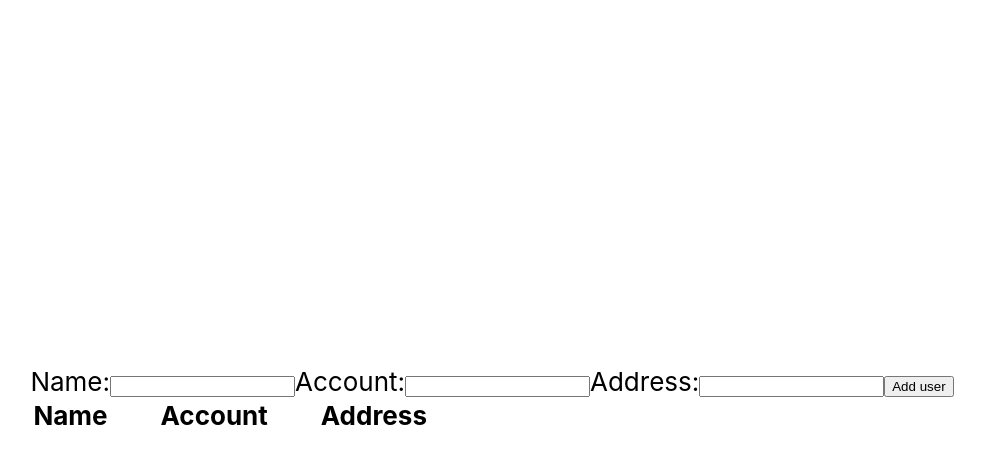
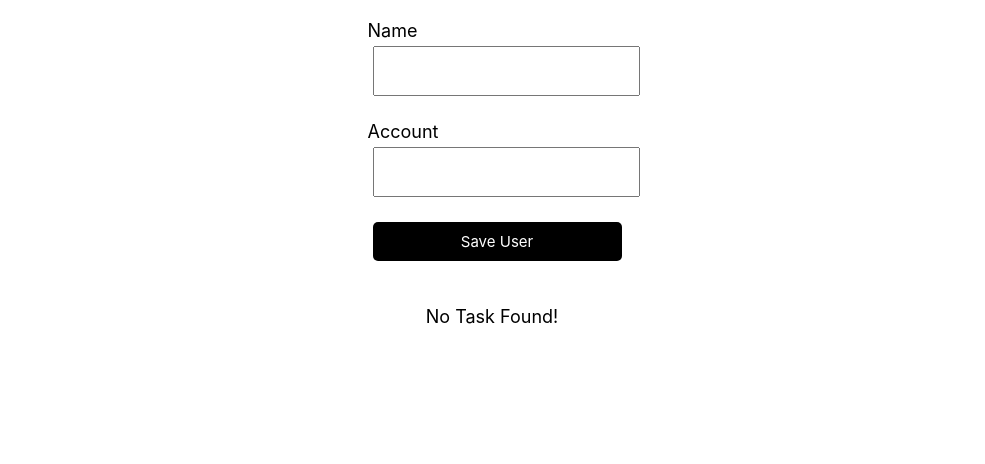
Before and after one commit to minhvu1602/udemy-reactjs, a React (Create React App) app: page / in a window 1280 px wide. Shown: the top 464 px of the page, without its empty margins (148-1133 px from the left). Built offline with nearby package versions, Linux system fonts and the light colour scheme.

Commit message:
crud mock project

```diff
--- a/src/App.css
+++ b/src/App.css
@@ -14,13 +14,11 @@
 }
 
 .App-header {
-  /* background-color: #282c34; */
-  min-height: 100vh;
   display: flex;
   flex-direction: column;
   align-items: center;
   justify-content: center;
-  font-size: calc(10px + 2vmin);
+  font-size: calc(10px + 1vmin);
 }
 
 .App-link {
--- a/src/App.js
+++ b/src/App.js
@@ -1,12 +1,58 @@
 import "./App.css";
-import Form from "../src/components/FormView/Form";
+import List from "../src/components/ListView/List";
+import React, { useState, useEffect } from "react";
+import AddUser from "./components/AddUser";
 
 function App() {
+  const [users, setUsers] = useState([]);
+  const getUsers = JSON.parse(localStorage.getItem("userAdded"));
+  useEffect(() => {
+    if (getUsers == null) {
+      setUsers([]);
+    } else {
+      setUsers(getUsers);
+    }
+  }, []);
+
+  const addUser = (user) => {
+    const id = Math.random().toString();
+    const newUser = { id, ...user };
+    setUsers([...users, newUser]);
+    localStorage.setItem("userAdded", JSON.stringify([...users, newUser]));
+  };
+
+  const deleteUser = (id) => {
+    const deleteUser = users.filter((user) => user.id !== id);
+    setUsers(deleteUser);
+    localStorage.setItem("userAdded", JSON.stringify(deleteUser));
+  };
+
+  const editUser = (id) => {
+    const name = prompt("Name");
+    const account = prompt("Account");
+    let data = JSON.parse(localStorage.getItem("userAdded"));
+    const myData = data.map((x) => {
+      if (x.id === id && name && account) {
+        return {
+          ...x,
+          name: name,
+          account: account,
+        };
+      }
+      return x;
+    });
+    localStorage.setItem("userAdded", JSON.stringify(myData));
+    window.location.reload();
+  };
+
   return (
-    <div className="App">
-      <header className="App-header">
-        <Form />
-      </header>
+    <div className="App-header">
+      <AddUser onSave={addUser} />
+      {users.length > 0 ? (
+        <List users={users} onDelete={deleteUser} onEdit={editUser} />
+      ) : (
+        "No Task Found!"
+      )}
     </div>
   );
 }
--- /dev/null
+++ b/src/components/AddUser/_AddUser.scss
@@ -0,0 +1,40 @@
+.add-form {
+  margin-bottom: 40px;
+}
+.form-control {
+  margin: 20px 0;
+}
+.form-control label {
+  display: block;
+}
+.form-control input {
+  width: 100%;
+  height: 40px;
+  margin: 5px;
+  padding: 3px 7px;
+  font-size: 17px;
+}
+.form-control input:focus {
+  outline: 0;
+}
+.btn {
+  display: inline-block;
+  background: #000;
+  color: #fff;
+  border: none;
+  padding: 10px 20px;
+  margin: 5px;
+  border-radius: 5px;
+  cursor: pointer;
+  text-decoration: none;
+  font-size: 15px;
+  font-family: inherit;
+}
+.btn:focus {
+  outline: none;
+  color: white;
+}
+.btn-block {
+  display: block;
+  width: 100%;
+}
--- /dev/null
+++ b/src/components/AddUser/index.js
@@ -0,0 +1,39 @@
+import { useState } from "react";
+import "./_AddUser.scss";
+
+const AddUser = ({ onSave }) => {
+  const [name, setName] = useState("");
+  const [account, setAccount] = useState("");
+  const onSubmit = (e) => {
+    e.preventDefault();
+    if (name === "" || account === "") {
+      alert("This field is require");
+      return;
+    }
+    onSave({ name, account });
+    setName("");
+    setAccount("");
+  };
+  return (
+    <form className="add-form" onSubmit={onSubmit}>
+      <div className="form-control">
+        <label>Name</label>
+        <input
+          type="text"
+          value={name}
+          onChange={(e) => setName(e.target.value)}
+        />
+      </div>
+      <div className="form-control">
+        <label>Account</label>
+        <input
+          type="text"
+          value={account}
+          onChange={(e) => setAccount(e.target.value)}
+        />
+      </div>
+      <input type="submit" className="btn btn-block" value="Save User" />
+    </form>
+  );
+};
+export default AddUser;
--- a/src/components/FormView/Form.js
+++ /dev/null
@@ -1,68 +0,0 @@
-import React, { useState, useEffect, useRef } from "react";
-import "../FormView/_Form.scss";
-import List from "../ListView/List";
-
-const Form = () => {
-  const [name, setName] = useState("");
-  const [account, setAccount] = useState("");
-  const [address, setAddress] = useState("");
-  const [data, setData] = useState([]);
-
-  const addUser = () => {
-    if (name === "" || account === "" || address === "") {
-      alert("This field is require");
-      return;
-    }
-    const newArr = [];
-    newArr.push({
-      nameUsers: name,
-      accountUsers: account,
-      addressUsers: address,
-    });
-    setData(newArr);
-  };
-
-  return (
-    <div>
-      <div id="form" className="input-wrapper">
-        <label className="label">
-          Name:
-          <input
-            className="form-register"
-            type="text"
-            name="name"
-            onChange={(e) => setName(e.target.value)}
-            id="name-field"
-          />
-        </label>
-        <label className="label">
-          Account:
-          <input
-            className="form-register"
-            type="text"
-            name="name"
-            onChange={(e) => setAccount(e.target.value)}
-            id="account-field"
-          />
-        </label>
-        <label className="label">
-          Address:
-          <input
-            className="form-register"
-            type="text"
-            name="name"
-            onChange={(e) => setAddress(e.target.value)}
-            onFocus={(e) => console.log(e.target.id)}
-            id="address-field"
-          />
-        </label>
-        <button id="0" onClick={addUser}>
-          Add user
-        </button>
-      </div>
-      <List items={data} />
-    </div>
-  );
-};
-
-export default Form;
--- a/src/components/FormView/_Form.scss
+++ /dev/null
@@ -1,17 +0,0 @@
-.form-container {
-  background-color: rgba(51, 45, 45, 0.473);
-  padding: 30px;
-  margin-bottom: 30px;
-  .input-wrapper {
-    margin-bottom: 16px;
-  }
-  .label {
-    font-size: 16px;
-    font-weight: 400;
-  }
-  .button-addUser {
-    // padding: 10px;
-    background-color: white;
-    margin-top: 10px;
-  }
-}
--- a/src/components/ListView/List.js
+++ b/src/components/ListView/List.js
@@ -1,6 +1,6 @@
 import "../ListView/_List.scss";
 
-const List = (props) => {
+const List = ({ users, onDelete, onEdit }) => {
   return (
     <div>
       <table>
@@ -8,23 +8,25 @@ const List = (props) => {
           <tr>
             <th className="padding-row">Name</th>
             <th className="padding-row">Account</th>
-            <th>Address</th>
           </tr>
+          {users.map((user) => (
+            <tr key={user.id}>
+              <td className="padding-row">{user.name}</td>
+              <td className="padding-row">{user.account}</td>
+              <td>
+                <span className="button" onClick={() => onDelete(user.id)}>
+                  Delete
+                </span>
+              </td>
+              <td style={{ paddingLeft: 20 }}>
+                <div className="button" onClick={() => onEdit(user.id)}>
+                  Edit
+                </div>
+              </td>
+            </tr>
+          ))}
         </thead>
-        <tbody id="demo"></tbody>
       </table>
-      {props.items.map((item) => (
-        <table key={item.nameUsers}>
-          <thead>
-            <tr>
-              <th className="padding-row">{item.nameUsers}</th>
-              <th className="padding-row">{item.accountUsers}</th>
-              <th>{item.addressUsers}</th>
-            </tr>
-          </thead>
-          <tbody id="demo"></tbody>
-        </table>
-      ))}
     </div>
   );
 };
--- a/src/components/ListView/_List.scss
+++ b/src/components/ListView/_List.scss
@@ -1,3 +1,20 @@
 .padding-row {
   padding-right: 50px;
 }
+.button {
+  display: inline-block;
+  color: #444;
+  border: 1px solid #ccc;
+  background: #ddd;
+  box-shadow: 0 0 5px -1px rgba(0, 0, 0, 0.2);
+  cursor: pointer;
+  vertical-align: middle;
+  max-width: 100px;
+  padding: 5px;
+  text-align: center;
+}
+
+.button:active {
+  color: red;
+  box-shadow: 0 0 5px -1px rgba(0, 0, 0, 0.6);
+}
```
